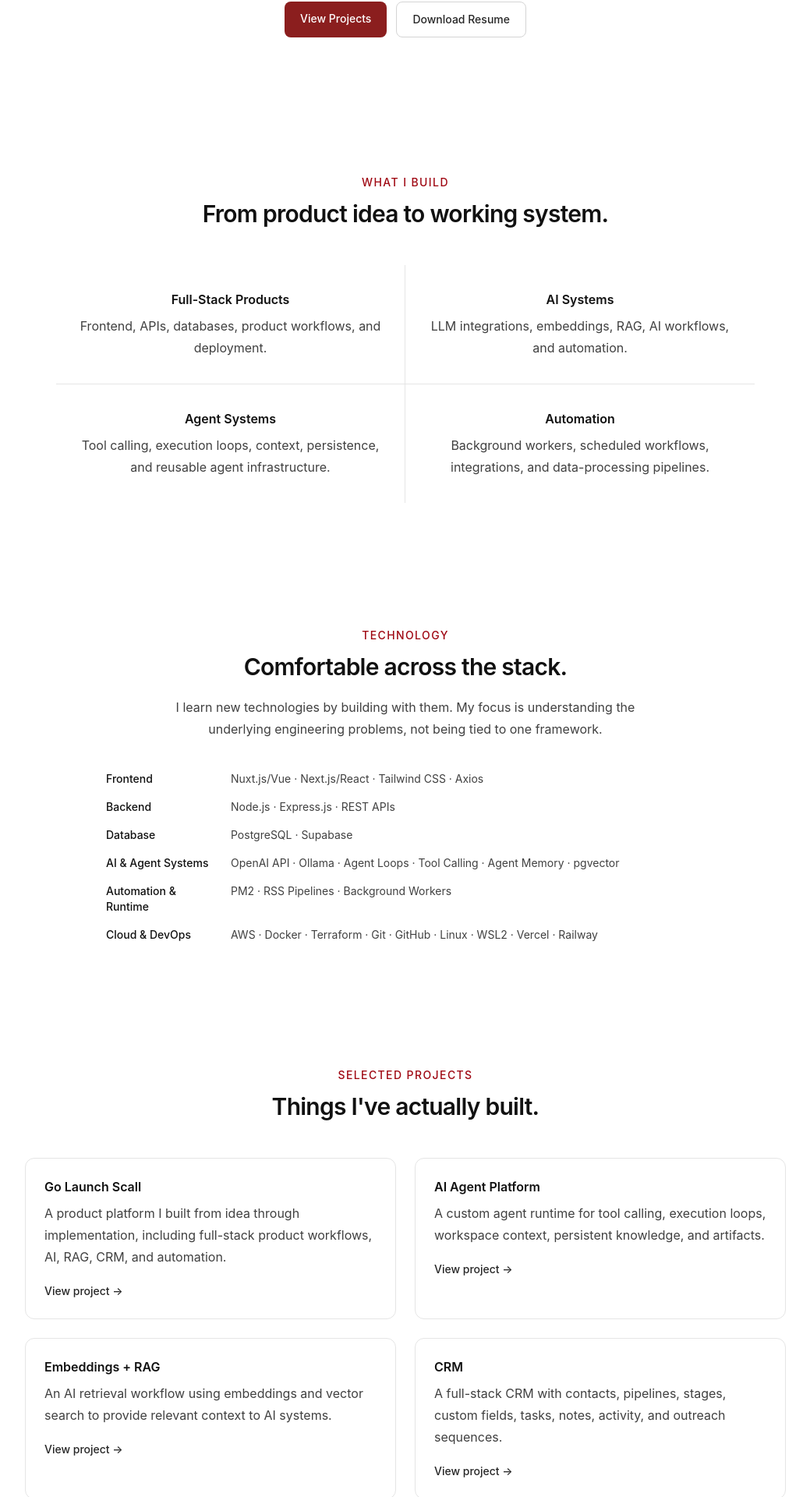
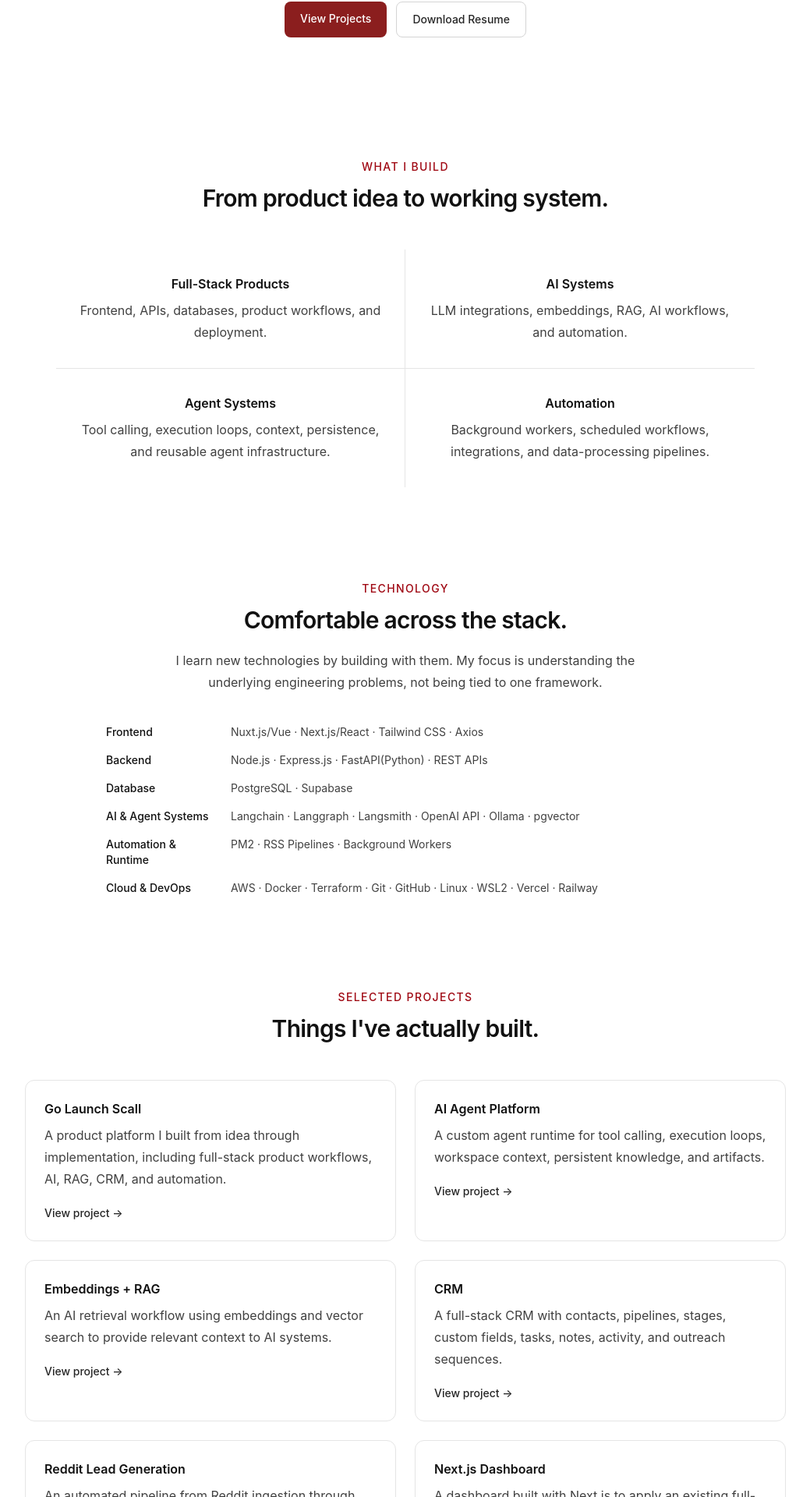
Before and after one commit to 741915akkash/akash-website, a Nuxt app: page / in a window 1280 px wide. Shown: the part 456-2376 px from the top of the page at 78% size, without its empty margins (120-1159 px from the left). Built offline with nearby package versions, Linux system fonts and the light colour scheme.

Commit message:
added langchain and fastapi in tech stack, fixed the spacing between sections

```diff
--- a/app/pages/index.vue
+++ b/app/pages/index.vue
@@ -116,7 +116,7 @@ function toggleFaq(index) {
 
     <!-- What I Build -->
     <section>
-      <div class="mx-auto max-w-5xl  px-6 py-20">
+      <div class="mx-auto max-w-5xl  px-6 py-15">
         <div class="mx-auto text-center">
           <p class="text-sm font-medium uppercase tracking-widest text-red-800">What I build</p>
 
@@ -161,7 +161,7 @@ function toggleFaq(index) {
 
     <!-- Technology -->
     <section>
-      <div class="mx-auto max-w-5xl px-6 py-20">
+      <div class="mx-auto max-w-5xl px-6 py-15">
         <div class="mx-auto max-w-2xl text-center">
           <p class="text-sm font-medium uppercase tracking-widest text-red-800">Technology</p>
 
@@ -181,7 +181,7 @@ function toggleFaq(index) {
 
           <div class="flex gap-4">
             <span class="w-36 shrink-0 font-medium">Backend</span>
-            <span class="text-neutral-700">Node.js · Express.js · REST APIs</span>
+            <span class="text-neutral-700">Node.js · Express.js · FastAPI(Python) · REST APIs</span>
           </div>
 
           <div class="flex gap-4">
@@ -192,7 +192,7 @@ function toggleFaq(index) {
           <div class="flex gap-4">
             <span class="w-36 shrink-0 font-medium">AI & Agent Systems</span>
             <span class="text-neutral-700">
-              OpenAI API · Ollama · Agent Loops · Tool Calling · Agent Memory · pgvector
+              Langchain · Langgraph · Langsmith · OpenAI API · Ollama · pgvector
             </span>
           </div>
 
@@ -213,7 +213,7 @@ function toggleFaq(index) {
 
     <!-- Projects -->
     <section>
-      <div class="mx-auto max-w-5xl px-6 py-20">
+      <div class="mx-auto max-w-5xl px-6 py-15">
         <div class="flex items-end justify-between gap-6">
           <div class="mx-auto text-center">
             <p class="text-sm font-medium uppercase tracking-widest text-red-800">Selected projects</p>
@@ -258,7 +258,7 @@ function toggleFaq(index) {
 
     <!-- How I Work -->
     <section>
-      <div class="mx-auto max-w-5xl px-6 py-20">
+      <div class="mx-auto max-w-5xl px-6 py-15">
         <div class="mx-auto text-center">
           <p class="text-sm font-medium uppercase tracking-widest text-red-800">How I work</p>
 
@@ -348,7 +348,7 @@ function toggleFaq(index) {
 
     <!-- Experience -->
     <section>
-      <div class="mx-auto max-w-5xl px-6 py-20">
+      <div class="mx-auto max-w-5xl px-6 py-15">
         <div class="mx-auto text-center">
           <p class="text-sm font-medium uppercase tracking-widest text-red-800">Experience</p>
 
@@ -373,7 +373,7 @@ function toggleFaq(index) {
 
     <!-- FAQ -->
     <section>
-      <div class="mx-auto max-w-5xl px-6 py-20">
+      <div class="mx-auto max-w-5xl px-6 py-15">
         <div class="mb-12">
           <p class="text-sm text-center font-medium uppercase tracking-widest text-red-800">Questions</p>
 
@@ -406,7 +406,7 @@ function toggleFaq(index) {
     <!-- CTA -->
     <section>
       <div class="mx-auto max-w-5xl px-6 pt-5 pb-24">
-        <div class="rounded-2xl border border-neutral-200 bg-neutral-50 px-6 py-12 text-center sm:px-12">
+        <div class="rounded-2xl border border-neutral-200 bg-neutral-50 px-6 py-15 text-center sm:px-12">
           <h2 class="text-3xl font-semibold tracking-tight">Building something worth joining?</h2>
 
           <p class="mx-auto mt-4 text-xl max-w-xl leading-7 text-neutral-700">Send me a quick email.</p>
```
